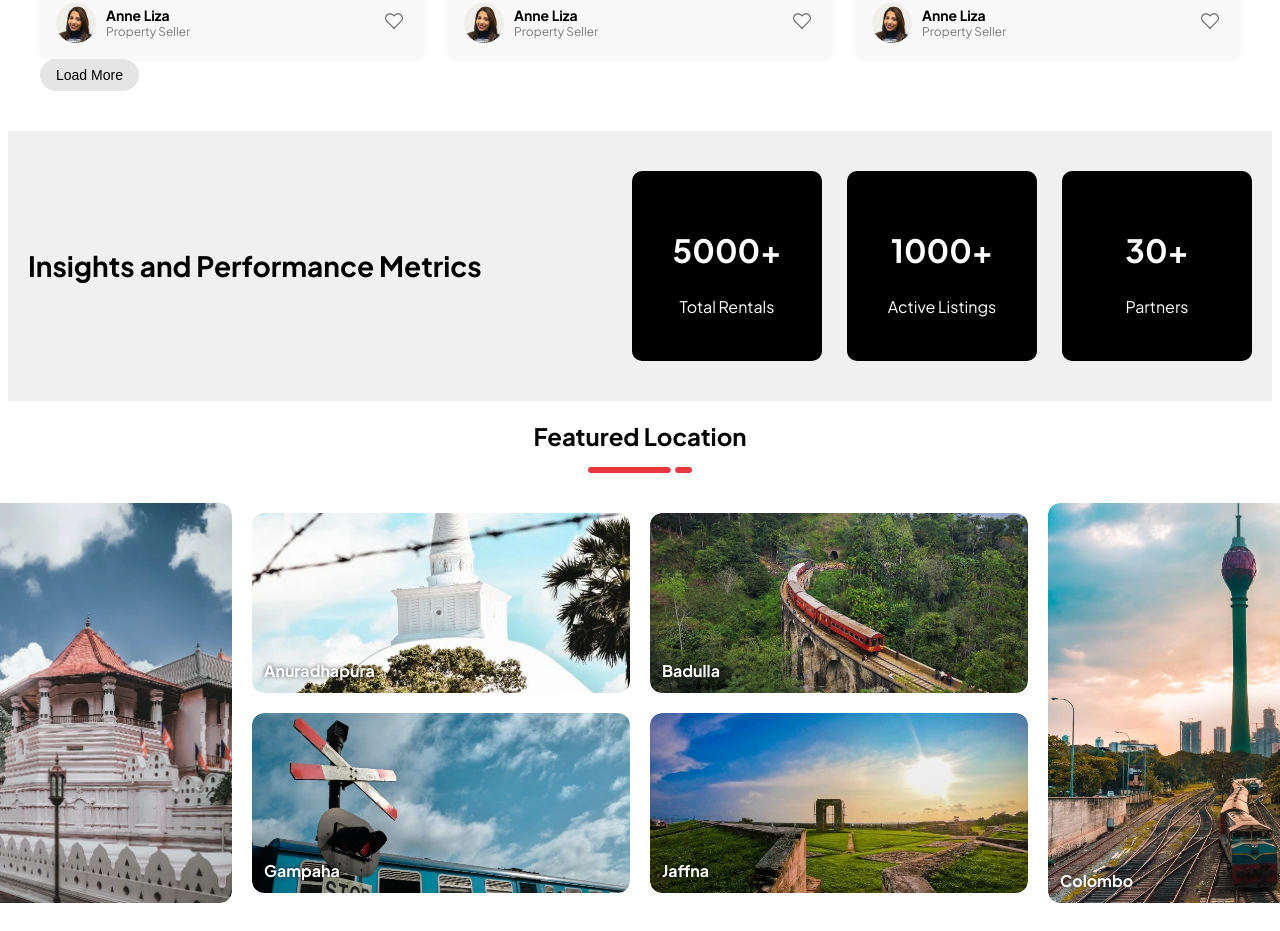
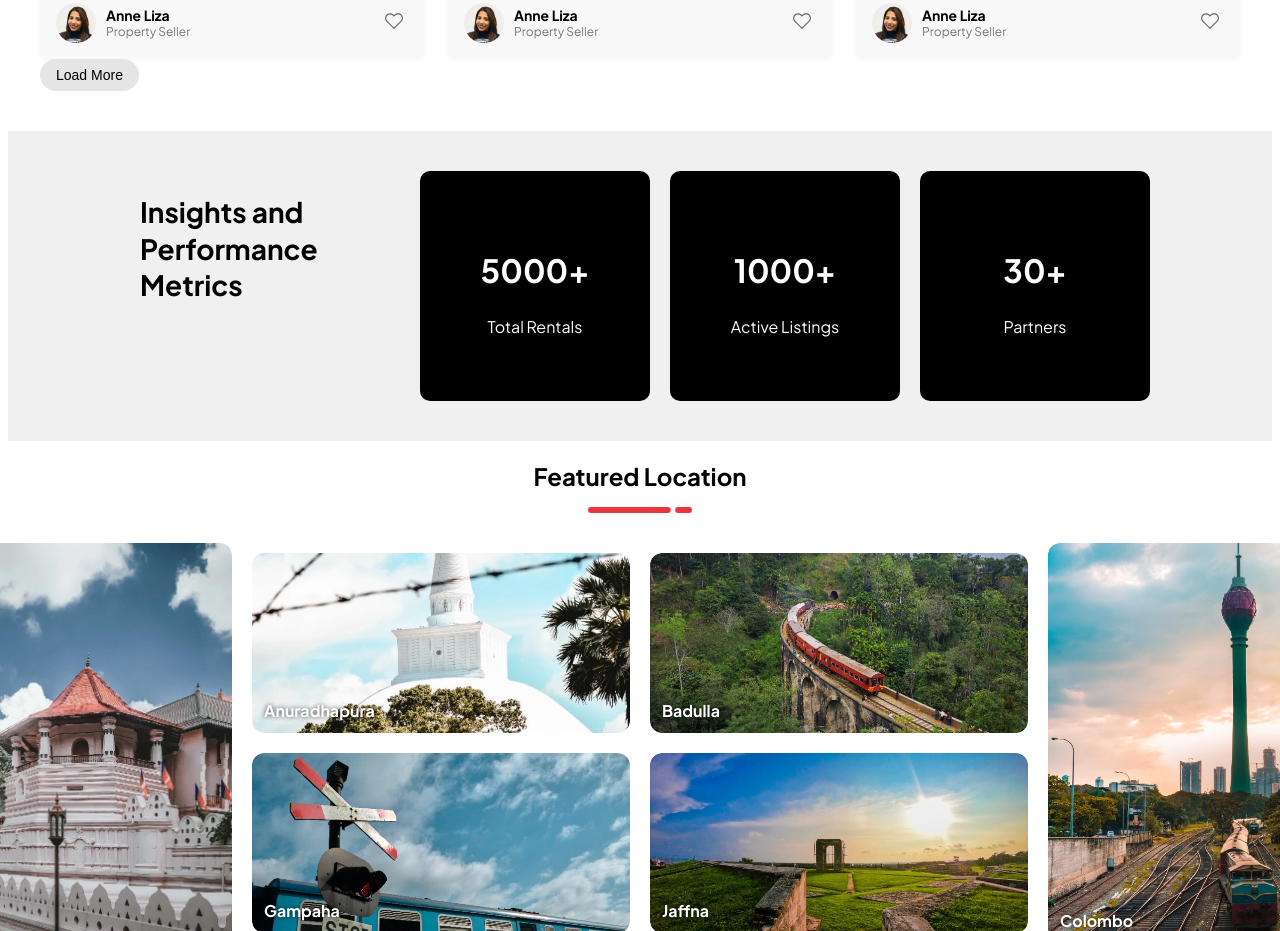
Before and after one commit to alexandre94420/location-voiture, a plain HTML site: page index.html in a window 1280 px wide. Shown: the part 2439-3370 px from the top of the page. Drawn offline with Linux system fonts and the light colour scheme.

Commit message:
fix style : ajustements section stats (titre, taille, alignement, espacement)

```diff
--- a/css/style.css
+++ b/css/style.css
@@ -453,55 +453,59 @@ body {
 
 /* section statistiques-------------------------------------------------------------------------------------------- */
 
-
 .site-stats {
   background-color: #f0f0f0;
-    padding:  40px 20px;
-    display: flex;
-    align-items: center;
-    justify-content: space-between;
-    min-height: 180px;
+  padding: 40px 20px;
+
 }
 
-/* titre à gauche noir */
+.site-stats__container {
+  max-width: 1000px; /* moins large que 1200px */
+  margin: 0 auto;
+  display: flex;
+  align-items: flex-start;
+  gap: 30px;
+}
+
 .site-stats__title {
   color: black;
   font-size: 28px;
-    flex: 1;
+  line-height: 1.3;
+  width: 250px; /* largeur fixe pour forcer 3 lignes */
+  flex-shrink: 0;
 }
 
-/* conteneur des blocs de stats en noir  */
 .site-stats__list {
   display: flex;
-    gap: 25px;
+  gap: 20px;
+  flex-wrap: nowrap; /* empêche les blocs de passer à la ligne */
 }
 
-/* chaque carré noir */
 .site-stats__list-item {
   background-color: black;
   color: white;
   padding: 25px;
   border-radius: 10px;
-    /* simple mais pas 6px */
-    width: 140px;
-    height: 140px;
+  width: 180px;
+  height: 180px;
   text-align: center;
   display: flex;
   flex-direction: column;
   justify-content: center;
 }
 
-/* dans le carré */
+
+
 .site-stats__number {
   font-size: 32px;
   font-weight: bold;
   margin-bottom: 10px;
 }
 
-/* petit sous texte dans carré */
 .site-stats__label {
   font-size: 16px;
 }
+
 
 /* ===  la section Featured Locations ======================================================================== */
 
--- a/index.html
+++ b/index.html
@@ -297,8 +297,10 @@
 
 
 
+
     <!-- stat du site -->
     <section class="site-stats" id="site-stats">
+        <div class="site-stats__container">
             <h2 class="site-stats__title">Insights and Performance Metrics</h2>
             <div class="site-stats__list">
                 <div class="site-stats__list-item">
@@ -312,6 +314,7 @@
                 <div class="site-stats__list-item">
                     <h3 class="site-stats__number">30+</h3>
                     <p class="site-stats__label">Partners</p>
+                </div>
             </div>
         </div>
     </section>
@@ -373,7 +376,8 @@
                     <div class="blog__date">February 4, 2023</div>
                     <div class="blog__content">
                         <h3 class="blog__headline">Top Tips for Finding the Perfect Rental</h3>
-                    <p class="blog__summary">Discover expert advice on how to find the ideal rental property that meets
+                        <p class="blog__summary">Discover expert advice on how to find the ideal rental property that
+                            meets
                             your needs and budget.</p>
                     </div>
                 </article>
@@ -386,7 +390,8 @@
                         <div class="blog__content">
                             <div class="blog__date">May 7, 2023</div>
                             <h3 class="blog__headline">Car Rental Hacks for a Smooth Journey</h3>
-                        <p class="blog__summary">Learn insider tips for getting the best deals and making the most of
+                            <p class="blog__summary">Learn insider tips for getting the best deals and making the most
+                                of
                                 your rental car experience.</p>
                         </div>
                     </article>
@@ -396,7 +401,8 @@
                         <div class="blog__content">
                             <div class="blog__date">April 25, 2023</div>
                             <h3 class="blog__headline">Managing Your Rental Items : A Comprehensive Guide</h3>
-                        <p class="blog__summary">Get valuable insights on how to effectively manage and maintain your
+                            <p class="blog__summary">Get valuable insights on how to effectively manage and maintain
+                                your
                                 rented items.</p>
                         </div>
                     </article>
@@ -406,7 +412,8 @@
                         <div class="blog__content">
                             <div class="blog__date">January 2, 2023</div>
                             <h3 class="blog__headline">Navigating the Rental Market : Insights for New Renters</h3>
-                        <p class="blog__summary">Explore key considerations and useful tips for individuals new to the
+                            <p class="blog__summary">Explore key considerations and useful tips for individuals new to
+                                the
                                 rental market.</p>
                         </div>
                     </article>
@@ -489,7 +496,8 @@
                         Stay updated with the latest listings and rental tips.
                     </p>
                     <form class="footer__form" action="#" method="post">
-                    <input class="input input--footer" type="email" name="email" placeholder="Email Address" required>
+                        <input class="input input--footer" type="email" name="email" placeholder="Email Address"
+                            required>
                         <button class="btn btn--footer" type="submit">Subscribe</button>
                     </form>
                 </div>
```
Lines whose indentation alone changed are shown as unchanged.
